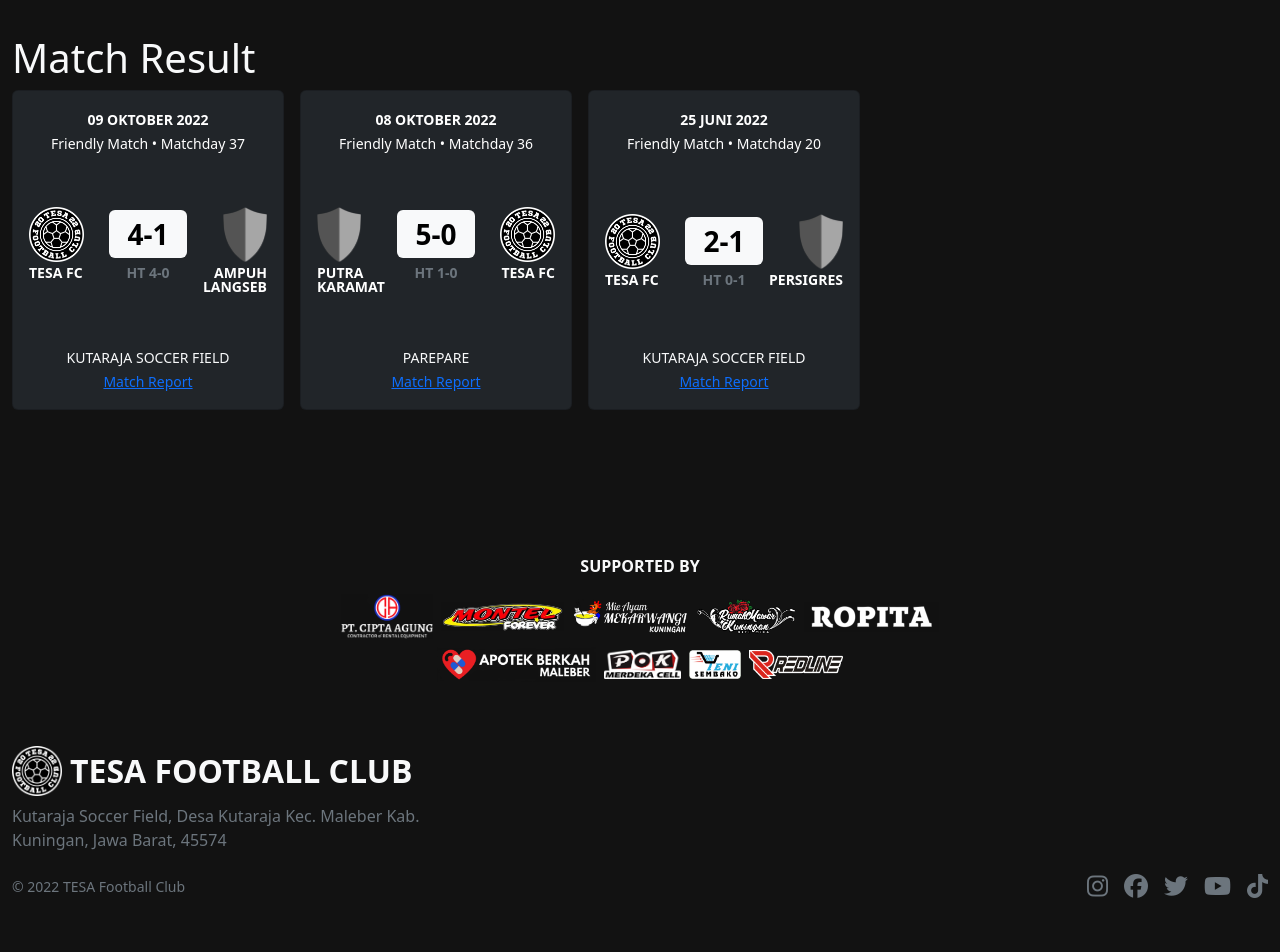
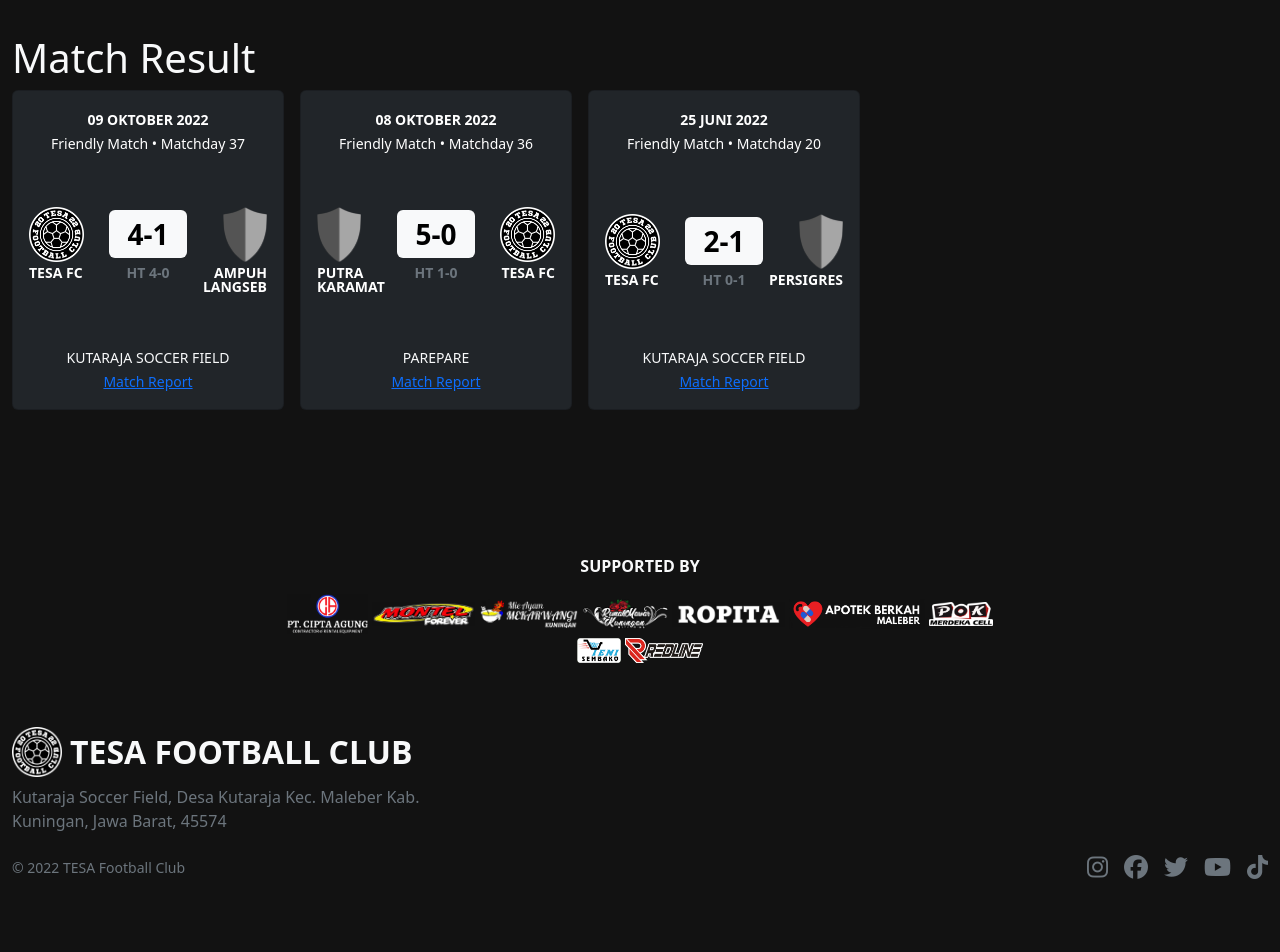
Before and after one commit to tesafc/tesafc.github.io, a Jekyll site: the page built from index.html, in a window 1280 px wide. Shown: the part 1165-2117 px from the top of the page. Built offline with Jekyll 4.4.1, drawn with Linux system fonts in a browser that asks for light colours; nearby versions of some CDN libraries.

Commit message:
Update default.html

```diff
--- a/_layouts/default.html
+++ b/_layouts/default.html
@@ -41,16 +41,16 @@
     <div class="container-fluid text-light mt-5">
       <footer>
         <div class="d-block text-center text-uppercase fw-bolder pb-3 pt-5">supported by</div>
-        <div class="d-flex flex-wrap justify-content-center align-items-center hstack gap-2 pb-5 mx-auto" style="max-width: 720px;">
-          <img src="{{ '/assets/img/logo/cipta-agung.png' | relative_url }}" alt="" class="" style="object-fit: contain;" width="auto" height="45">
-          <img src="{{ '/assets/img/logo/montel-forever.png' | relative_url }}" alt="" class="" style="object-fit: contain;" width="auto" height="30">
-          <img src="{{ '/assets/img/logo/mie-mekarwangi.png' | relative_url }}" alt="" class="" style="object-fit: contain;" width="auto" height="35">
-          <img src="{{ '/assets/img/logo/rumah-mawar-kuningan.png' | relative_url }}" alt="" class="" style="object-fit: contain;" width="auto" height="35">
-          <img src="{{ '/assets/img/logo/ropita.png' | relative_url }}" alt="" class="" style="object-fit: contain;" width="auto" height="30">
-          <img src="{{ '/assets/img/logo/apotek-berkah.png' | relative_url }}" alt="" class="" style="object-fit: contain;" width="auto" height="35">
-          <img src="{{ '/assets/img/logo/POK.png' | relative_url }}" alt="" class="" style="object-fit: contain;" width="auto" height="30">
-          <img src="{{ '/assets/img/logo/yeni-sembako.png' | relative_url }}" alt="" class="" style="object-fit: contain;" width="auto" height="30">
-          <img src="{{ '/assets/img/logo/redline.png' | relative_url }}" alt="" class="" style="object-fit: contain;" width="auto" height="30">
+        <div class="d-flex flex-wrap justify-content-center align-items-center hstack gap-1 pb-5 mx-auto" style="max-width: 720px;">
+          <img src="{{ '/assets/img/logo/cipta-agung.png' | relative_url }}" alt="" class="" style="object-fit: contain;" width="auto" height="40">
+          <img src="{{ '/assets/img/logo/montel-forever.png' | relative_url }}" alt="" class="" style="object-fit: contain;" width="auto" height="25">
+          <img src="{{ '/assets/img/logo/mie-mekarwangi.png' | relative_url }}" alt="" class="" style="object-fit: contain;" width="auto" height="30">
+          <img src="{{ '/assets/img/logo/rumah-mawar-kuningan.png' | relative_url }}" alt="" class="" style="object-fit: contain;" width="auto" height="30">
+          <img src="{{ '/assets/img/logo/ropita.png' | relative_url }}" alt="" class="" style="object-fit: contain;" width="auto" height="25">
+          <img src="{{ '/assets/img/logo/apotek-berkah.png' | relative_url }}" alt="" class="" style="object-fit: contain;" width="auto" height="30">
+          <img src="{{ '/assets/img/logo/POK.png' | relative_url }}" alt="" class="" style="object-fit: contain;" width="auto" height="25">
+          <img src="{{ '/assets/img/logo/yeni-sembako.png' | relative_url }}" alt="" class="" style="object-fit: contain;" width="auto" height="25">
+          <img src="{{ '/assets/img/logo/redline.png' | relative_url }}" alt="" class="" style="object-fit: contain;" width="auto" height="25">
         </div>
         <div class="pt-3">
           <div class="d-flex justify-content-start align-items-center">
```
